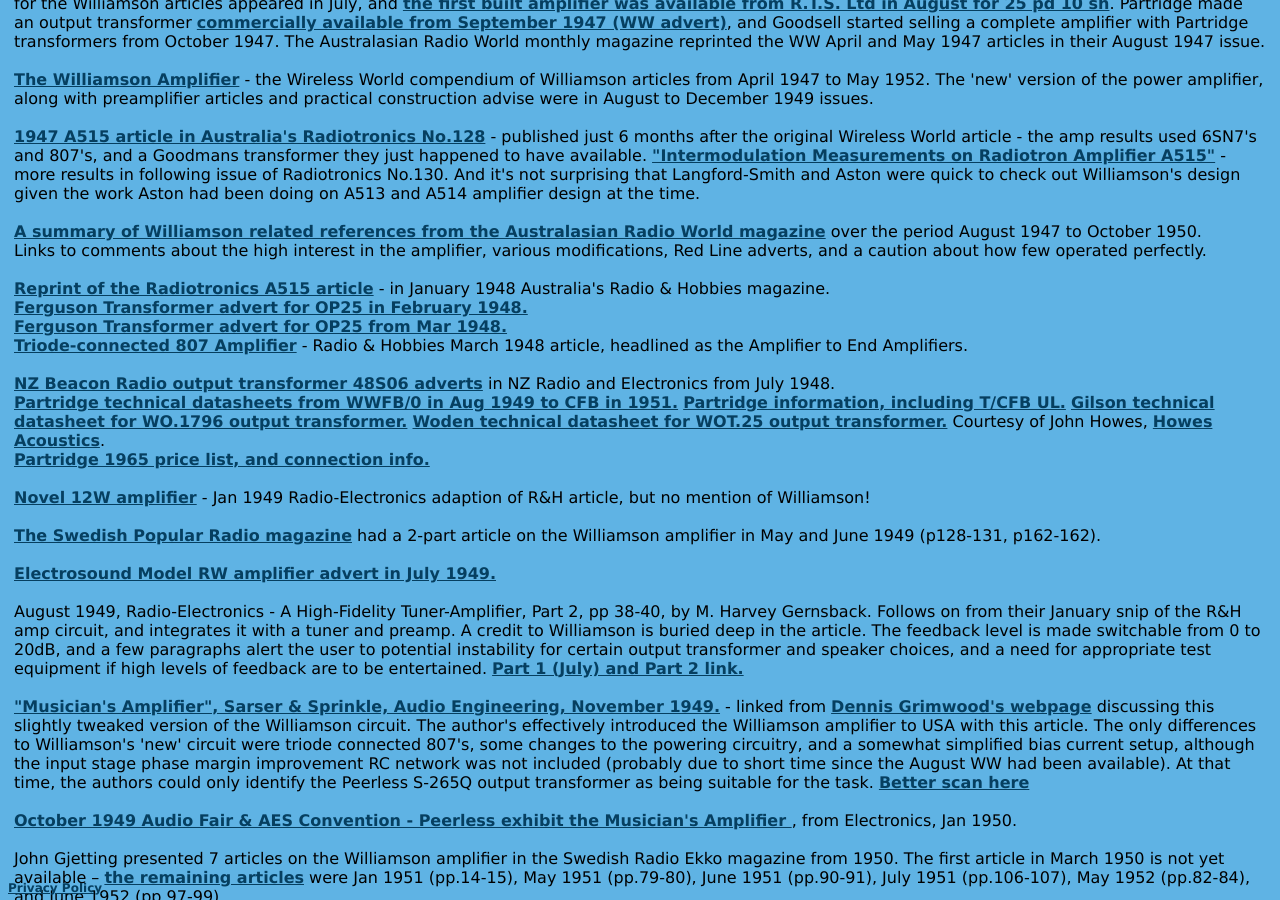
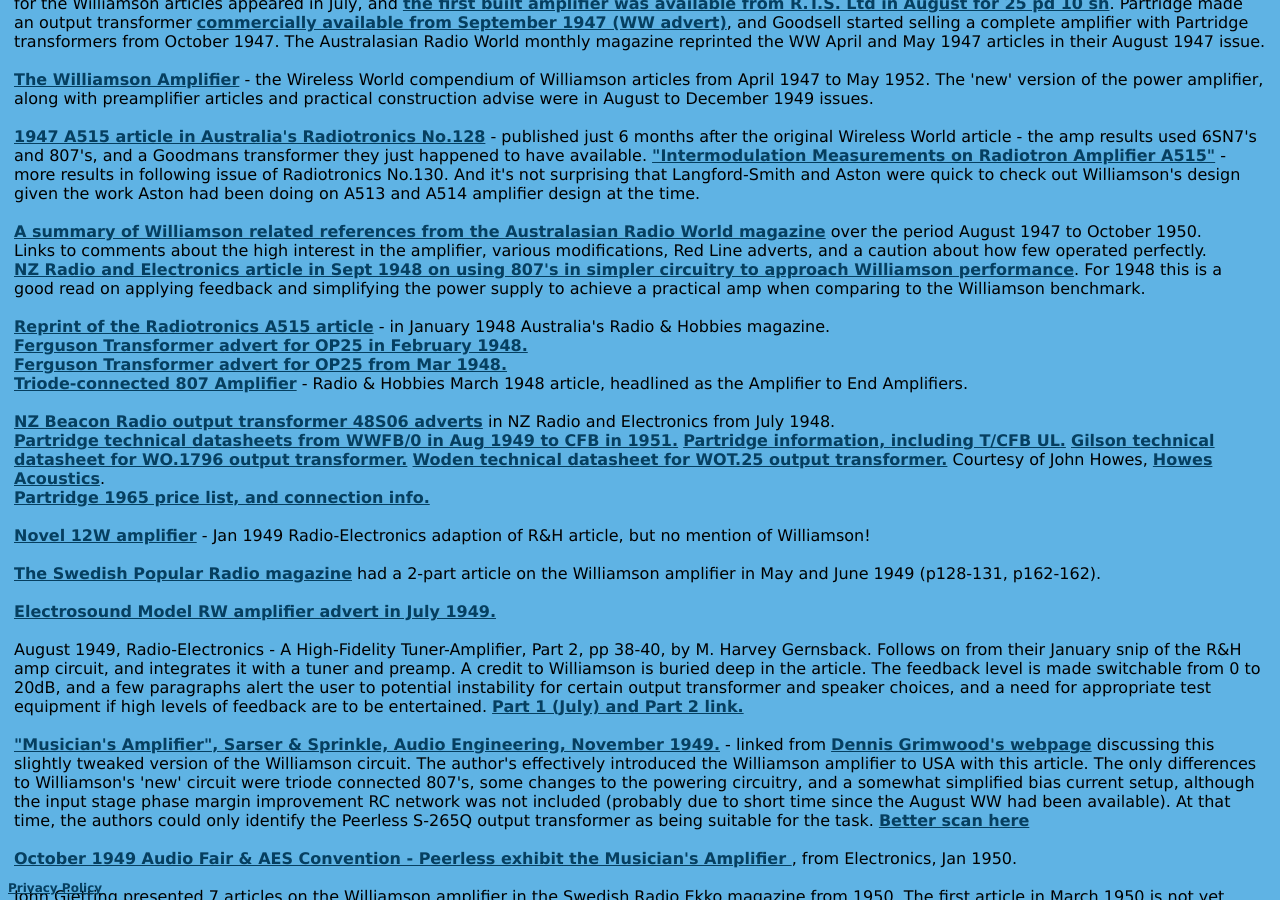
Before and after one commit to michael-robbins/michael-robbins.github.io, a Jekyll site: the page built from projects/Williamson.html, in a window 1280 px wide and 900 px high, scrolled down 1614 px. Built offline with Jekyll 4.4.1, drawn with Linux system fonts in a browser that asks for light colours.

Commit message:
Update Williamson.html

```diff
--- a/projects/Williamson.html
+++ b/projects/Williamson.html
@@ -59,6 +59,8 @@
       <br /><br />
       <a href="/static/ARW%20summary.pdf">A summary of Williamson related references from the Australasian Radio World magazine</a> over the period August 1947 to October 1950.
       <br />Links to comments about the high interest in the amplifier, various modifications, Red Line adverts, and a caution about how few operated perfectly.
+      <br />
+      <a href="/static/RENZ4809%20807%20amps.pdf">NZ Radio and Electronics article in Sept 1948 on using 807's in simpler circuitry to approach Williamson performance</a>.  For 1948 this is a good read on applying feedback and simplifying the power supply to achieve a practical amp when comparing to the Williamson benchmark.
       <br /><br />
       <a href="/static/A515 Amplifier January R&H 1948.pdf">Reprint of the Radiotronics A515 article</a> - in January 1948 Australia's Radio & Hobbies magazine.
       <br />
```
